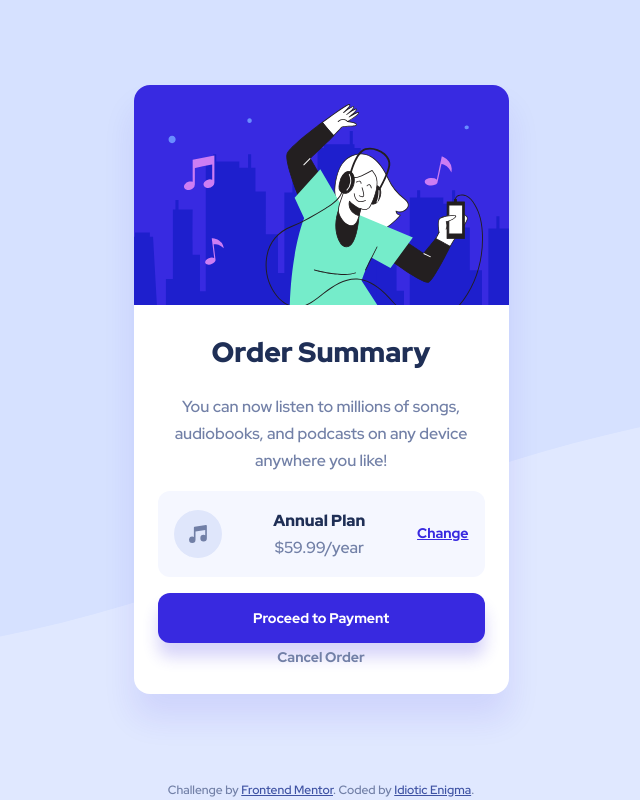
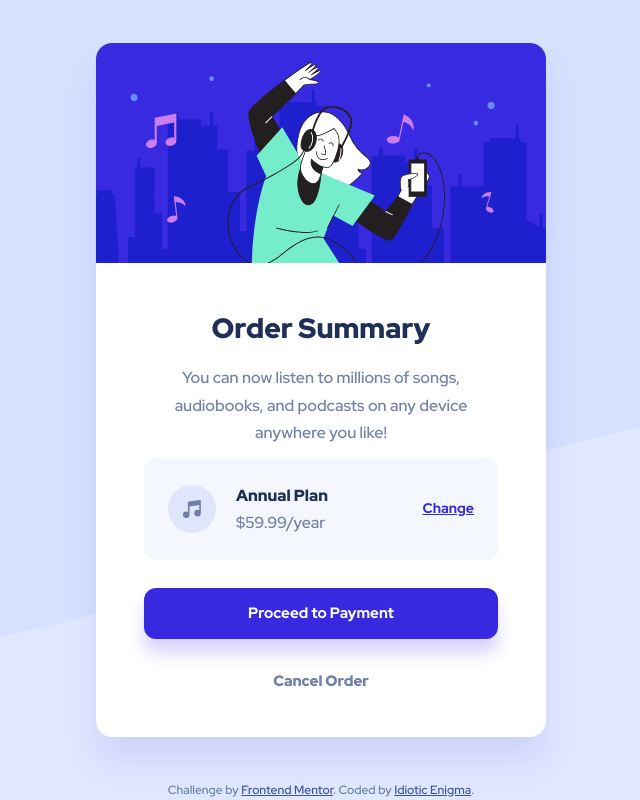
Before and after one commit to idiotic-enigma/order-summary-component, a website: page index.html in a window 1280 px wide. Shown: the whole page, without its empty margins (319-959 px from the left). Drawn offline with nearby package versions, Linux system fonts and the light colour scheme; files that its build step writes are made by us from their sources.

Commit message:
Modified to match to design

```diff
--- a/sass/components/_order-summary-item.scss
+++ b/sass/components/_order-summary-item.scss
@@ -5,9 +5,9 @@
 	/*	Layout */
 	display: flex;
 	align-items: center;
-	gap: 1.6rem;
+	gap: 2rem;
 	border-radius: $brd-medium;
-	padding: 1.6rem;
+	padding: 2.4rem;
 
 	/*	Background */
 	background-color: $col-first-tone1;
@@ -16,7 +16,10 @@
 	&__img { flex-shrink: 1; }
 
 	/*	Text container */
-	&__text-box { flex-grow: 1; }
+	&__text-box {
+		flex-grow: 1;
+		text-align: left;
+	}
 
 	/*	Heading */
 	&__heading {
--- a/sass/components/_order-summary.scss
+++ b/sass/components/_order-summary.scss
@@ -6,7 +6,8 @@
 	overflow: hidden;
 
 	border-radius: $brd-large;
-	max-width: 37.5rem;
+	min-width: 32.7rem;
+	max-width: 45rem;
 	box-shadow: $shd-light-soft;
 	background-color: $gry-light-1;
 
@@ -15,7 +16,7 @@
 
 	/*	Content Container */
 	&__content-box {
-		padding: 2.4rem;
+		padding: 4.2rem 4.8rem;
 
 		/* Affects: heading, text, '.link' */
 		text-align: center;
@@ -23,7 +24,7 @@
 
 	/*	Heading */
 	&__heading {
-		margin-bottom: 1.6rem;
+		margin-bottom: 1.2rem;
 		font-size: $font-large;
 		font-weight: 900;
 		color: $col-first-tone4;
@@ -34,11 +35,22 @@
 
 	/*	Item list */
 	&__list {
-		margin: 1.6rem 0;
+		margin: 1.2rem 0 2.8rem;
 		list-style: none;
 	}
 
-	/* continue button, cancel link */
-	&__continue,
-	&__cancel { font-size: 1.4rem; }
+	/* continue button */
+	&__continue {
+		margin-bottom: 2.8rem;
+		font-size: $font-semi-normal;
+	}
+
+	/* cancel link */
+	&__cancel {
+		font-size: $font-semi-normal;
+
+		/* 'link', 'visited' states */
+		&:link,
+		&:visited { font-weight: 900; }
+	}
 }
```
